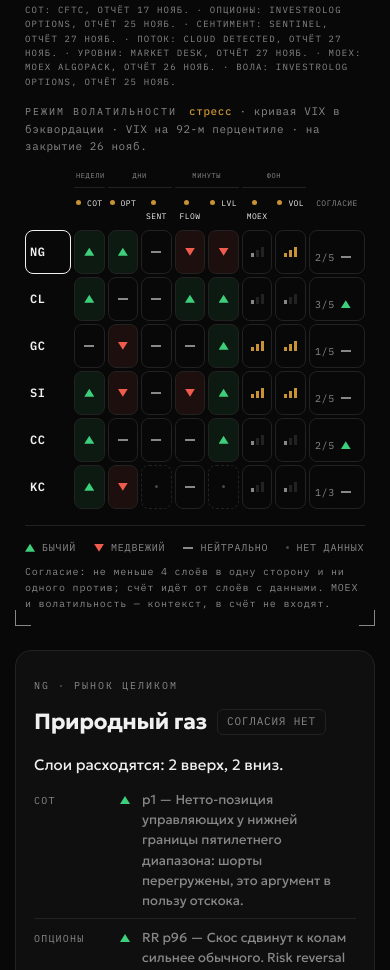
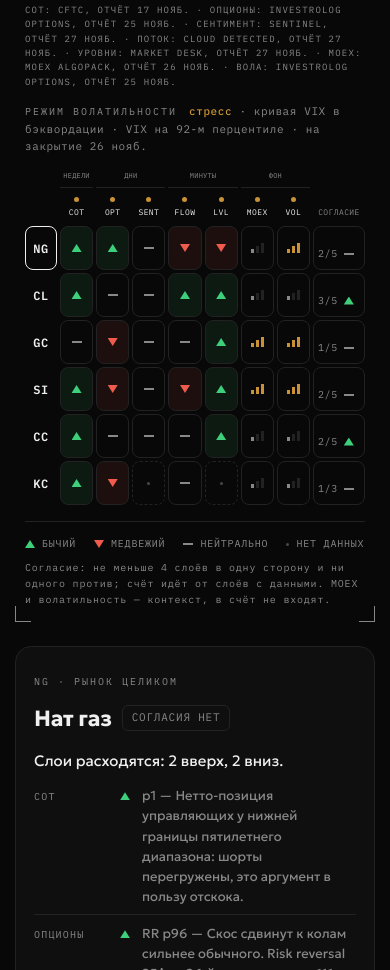
Before and after one commit to glayned/investrolog, a plain HTML site: page next/index.html in a window 390 px wide. Shown: the part 1383-2353 px from the top of the page. Drawn offline with nearby package versions, Linux system fonts and the light colour scheme.

Commit message:
Матрица /next/: «Нат газ», узкий первый столбец, точка активности над названием слоя на смартфоне (#45)
* Матрица: «Нат газ», равные крайние колонки, единый формат заголовков слоёв на смартфоне

Co-Authored-By: Devin AI <158243242+devin-ai-integration[bot]@users.noreply.github.com>

* Матрица: первый столбец по ширине тикера, точка и название слоя в одну строку на смартфоне

Co-Authored-By: Devin AI <158243242+devin-ai-integration[bot]@users.noreply.github.com>

* Матрица: на смартфоне точка активности над названием слоя

Co-Authored-By: Devin AI <158243242+devin-ai-integration[bot]@users.noreply.github.com>

---------

Co-authored-by: bilkite1 <bilkite1@gmail.com>
Co-authored-by: Devin AI <158243242+devin-ai-integration[bot]@users.noreply.github.com>

```diff
--- a/next/matrix.css
+++ b/next/matrix.css
@@ -3,7 +3,7 @@
     --bear: #b93a2c;
     --bull-tint: rgba(28, 128, 72, 0.09);
     --bear-tint: rgba(185, 58, 44, 0.08);
-    --cmx-cols: minmax(132px, 1.5fr) repeat(7, minmax(0, 1fr)) minmax(112px, 1.3fr);
+    --cmx-cols: 92px repeat(7, minmax(0, 1fr)) minmax(112px, 1.3fr);
     --cmx-gap: 4px;
     --cmx-cell-h: 54px;
 }
@@ -460,21 +460,24 @@
 
 @media (max-width: 768px) {
     :root {
-        --cmx-cols: 46px repeat(7, minmax(0, 1fr)) 56px;
+        --cmx-cols: 32px repeat(7, minmax(0, 1fr)) 52px;
         --cmx-gap: 3px;
         --cmx-cell-h: 44px;
     }
     .cmx-wrap { padding: 16px 10px 14px; }
     .cmx-toolbar { margin-bottom: 14px; }
     .cmx-meta { font-size: 9px; letter-spacing: 1.2px; }
-    .cmx-horizon { font-size: 7px; letter-spacing: 0.6px; }
+    .cmx-horizon { padding: 0 0 6px; font-size: 7px; letter-spacing: 0.2px; }
     .cmx-col { font-size: 8px; letter-spacing: 0.4px; }
     .cmx-col .cmx-long { display: none; }
     .cmx-col .cmx-short { display: inline; }
-    .cmx-name { padding: 0 4px; }
+    /* Four-letter labels do not fit beside the dot: every column stacks it above */
+    .cmx-col { display: flex; flex-direction: column; align-items: center; justify-content: flex-end; gap: 4px; white-space: nowrap; }
+    .cmx-col.is-live::before { margin-right: 0; }
+    .cmx-name { padding: 0; align-items: center; }
     .cmx-ticker { font-size: 12px; letter-spacing: 0.5px; }
     .cmx-fullname, .cmx-metric { display: none; }
-    .cmx-sum { padding: 0 5px; gap: 6px; }
+    .cmx-sum { padding: 0 4px; gap: 6px; }
     .cmx-score { font-size: 10px; }
     .cmx-row.is-aligned::before { left: -6px; }
     .cmx-detail { grid-template-columns: 1fr; gap: 20px; padding: 20px 18px; }
--- a/next/snapshot.json
+++ b/next/snapshot.json
@@ -153,8 +153,8 @@
     {
       "id": "NG",
       "name": {
-        "ru": "Природный газ",
-        "en": "Natural Gas"
+        "ru": "Нат газ",
+        "en": "Nat Gas"
       }
     },
     {
```
